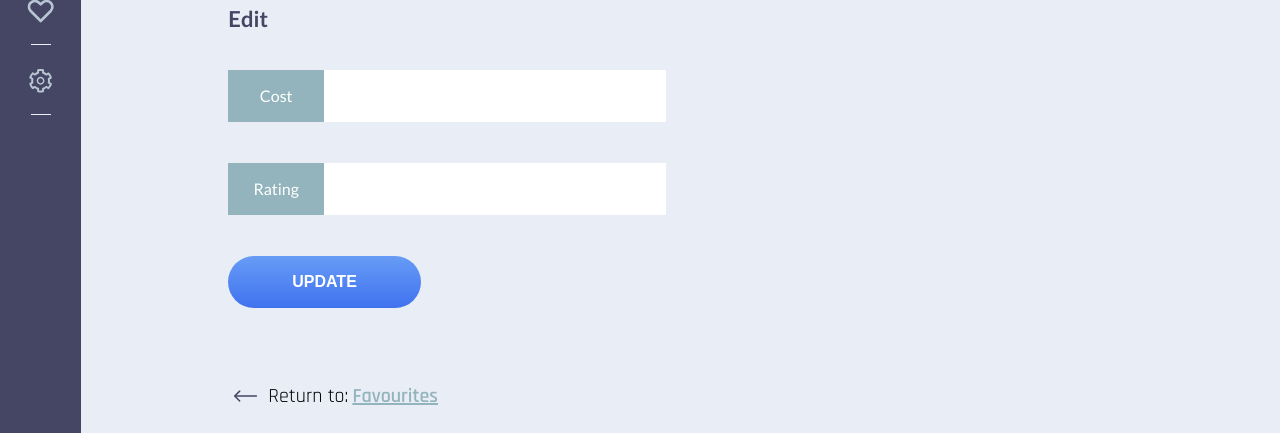
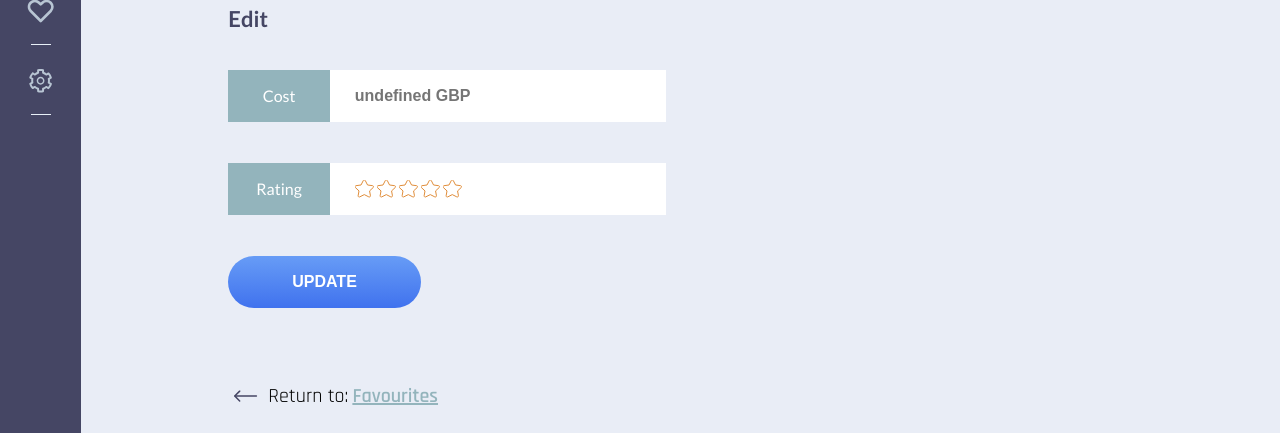
Before and after one commit to maciej-skurznica/BookLibrary, a React (Vite) app: page /favourites/1 in a window 1280 px wide. Shown: the part 393-826 px from the top of the page. Built offline with nearby package versions, Linux system fonts and the light colour scheme.

Commit message:
BL-5 submit edit and update favoutites array

```diff
--- a/src/App.tsx
+++ b/src/App.tsx
@@ -28,6 +28,13 @@ function App() {
     );
   };
 
+  const handleFavUpdate = (book: Book) => {
+    const updated = [...favourites].map((el) =>
+      el.title === book.title ? { ...el, ...book } : el
+    );
+    setFavourites(updated);
+  };
+
   return (
     <ThemeProvider theme={primaryTheme}>
       <SkeletonTheme baseColor={"#E5E5E5"} highlightColor={"#E9EDF6"}>
@@ -56,7 +63,12 @@ function App() {
               />
               <Route
                 path="/favourites/:title"
-                element={<UpdateBook favourites={favourites} />}
+                element={
+                  <UpdateBook
+                    favourites={favourites}
+                    handleFavUpdate={handleFavUpdate}
+                  />
+                }
               />
             </Routes>
           </Sidebar>
--- a/src/components/Rating/Rating.interfaces.ts
+++ b/src/components/Rating/Rating.interfaces.ts
@@ -1,3 +1,4 @@
 export interface RatingProps {
   rating: number;
+  handleRating?: (rating: number) => void;
 }
--- a/src/components/Rating/Rating.styles.ts
+++ b/src/components/Rating/Rating.styles.ts
@@ -4,7 +4,16 @@ export const Container = styled.div`
   gap: 3px;
 `;
 
-export const OuterDiv = styled.div<{ filled: boolean }>`
+export const OuterDiv = styled.button<{ filled: boolean }>`
+  margin: 0;
+  padding: 0;
+  background: none;
+  border: none;
+  display: flex;
+  justify-content: center;
+  align-items: center;
+  ${(props) => !props.disabled && `cursor: pointer`};
+
   path {
     stroke: #e08d3a;
   }
--- a/src/components/Rating/Rating.tsx
+++ b/src/components/Rating/Rating.tsx
@@ -2,12 +2,17 @@ import { RatingProps } from "./Rating.interfaces";
 import StarIcon from "src/assets/StarIcon";
 import { Container, OuterDiv } from "./Rating.styles";
 
-const Rating = ({ rating }: RatingProps) => {
+const Rating = ({ rating, handleRating }: RatingProps) => {
   return (
     <Container>
       {Array.from({ length: 5 }).map((_, index) => {
         return (
-          <OuterDiv key={index} filled={index < rating}>
+          <OuterDiv
+            key={index}
+            filled={index < rating}
+            disabled={handleRating === undefined}
+            onClick={handleRating ? () => handleRating(index + 1) : undefined}
+          >
             <StarIcon />
           </OuterDiv>
         );
--- a/src/components/UpdateBook/UpdateBook.interfaces.ts
+++ b/src/components/UpdateBook/UpdateBook.interfaces.ts
@@ -2,4 +2,5 @@ import { Book } from "src/components/Bestsellers/Bestsellers.interfaces";
 
 export interface UpdateBookProps {
   favourites: Book[];
+  handleFavUpdate: (book: Book) => void;
 }
--- a/src/components/UpdateBook/UpdateBook.styles.ts
+++ b/src/components/UpdateBook/UpdateBook.styles.ts
@@ -24,7 +24,7 @@ export const Image = styled.div`
     align-items: center;
     font-weight: 700;
     font-size: 43px;
-    line-height: 20px;
+    line-height: 40px;
     color: ${({ theme }) => theme.white};
     background: rgba(68, 68, 68, 0.7);
   }
@@ -38,7 +38,7 @@ export const EditTitle = styled.div`
   margin: 52px 0 41px;
 `;
 
-export const EditForm = styled.form`
+export const EditForm = styled.div`
   flex-direction: column;
   width: 47.74%;
 `;
@@ -65,8 +65,16 @@ export const Input = styled.input`
   font-weight: 700;
   font-size: 16px;
   line-height: 20px;
-  height: 20px;
+  height: 52px;
   outline: none;
+  box-sizing: border-box;
+`;
+
+export const Div = styled.div`
+  width: calc(100% - 23.19%);
+  padding: 16px 0 16px 25px;
+  height: 52px;
+  background: ${({ theme }) => theme.white};
 `;
 
 export const Button = styled.button`
@@ -80,10 +88,11 @@ export const Button = styled.button`
   line-height: 20px;
   color: ${({ theme }) => theme.white};
   margin-bottom: 75px;
+  cursor: pointer;
 `;
 
 export const ReturnButton = styled.button`
-  width: 25%;
+  width: 220px;
   display: flex;
   border: none;
   background: none;
--- a/src/components/UpdateBook/UpdateBook.tsx
+++ b/src/components/UpdateBook/UpdateBook.tsx
@@ -1,8 +1,12 @@
 import ArrowIcon from "src/assets/ArrowIcon";
+import { Book } from "../Bestsellers/Bestsellers.interfaces";
+import Rating from "src/components/Rating/Rating";
 import { UpdateBookProps } from "./UpdateBook.interfaces";
+import { useState } from "react";
 import {
   Button,
   Container,
+  Div,
   EditForm,
   EditTitle,
   Image,
@@ -12,10 +16,22 @@ import {
 } from "./UpdateBook.styles";
 import { useNavigate, useParams } from "react-router-dom";
 
-const UpdateBook = ({ favourites }: UpdateBookProps) => {
+const UpdateBook = ({ favourites, handleFavUpdate }: UpdateBookProps) => {
   const { title } = useParams();
   const book = favourites.find((el) => el.title === title);
+  const [rating, setRating] = useState<number>(book?.rating || 0);
+  const [price, setPrice] = useState<string>(book?.price || "");
   const navigate = useNavigate();
+
+  const handleRating = (rating: number) => setRating(rating);
+
+  const handleCostChange = (e: React.ChangeEvent<HTMLInputElement>) => {
+    setPrice(Number(e.target.value).toFixed(2));
+  };
+
+  const handleSubmit = () => {
+    handleFavUpdate({ ...book, rating, price } as Book);
+  };
 
   return (
     <Container>
@@ -28,13 +44,21 @@ const UpdateBook = ({ favourites }: UpdateBookProps) => {
       <EditForm>
         <div>
           <Label>Cost</Label>
-          <Input type="text" />
+          <Input
+            type="number"
+            placeholder={`${book?.price} GBP`}
+            max={25}
+            min={0}
+            onChange={handleCostChange}
+          />
         </div>
         <div>
           <Label>Rating</Label>
-          <Input type="text" />
+          <Div>
+            <Rating rating={rating} handleRating={handleRating} />
+          </Div>
         </div>
-        <Button type="submit">UPDATE</Button>
+        <Button onClick={handleSubmit}>UPDATE</Button>
       </EditForm>
       <ReturnButton onClick={() => navigate("/favourites")}>
         <ArrowIcon />
```
